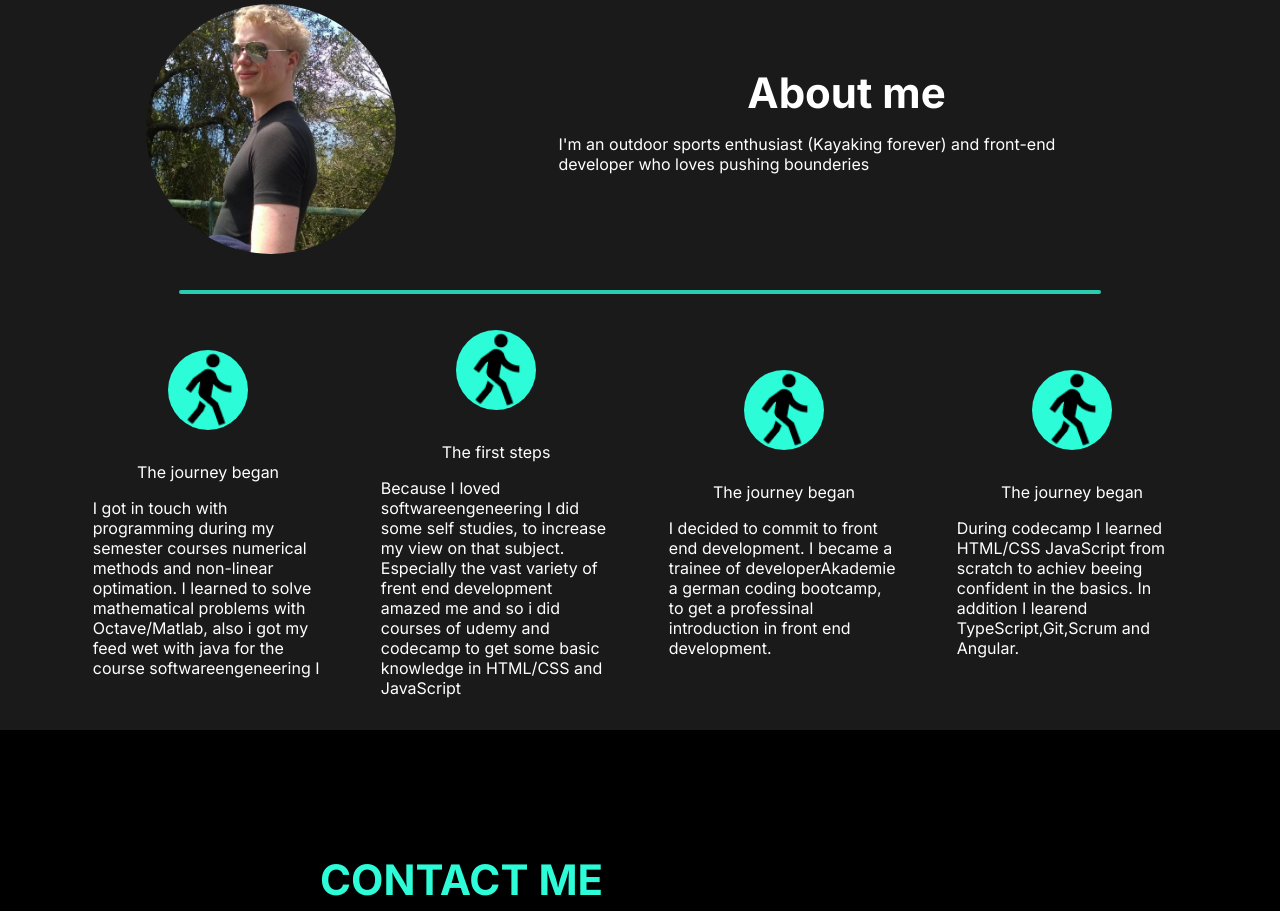
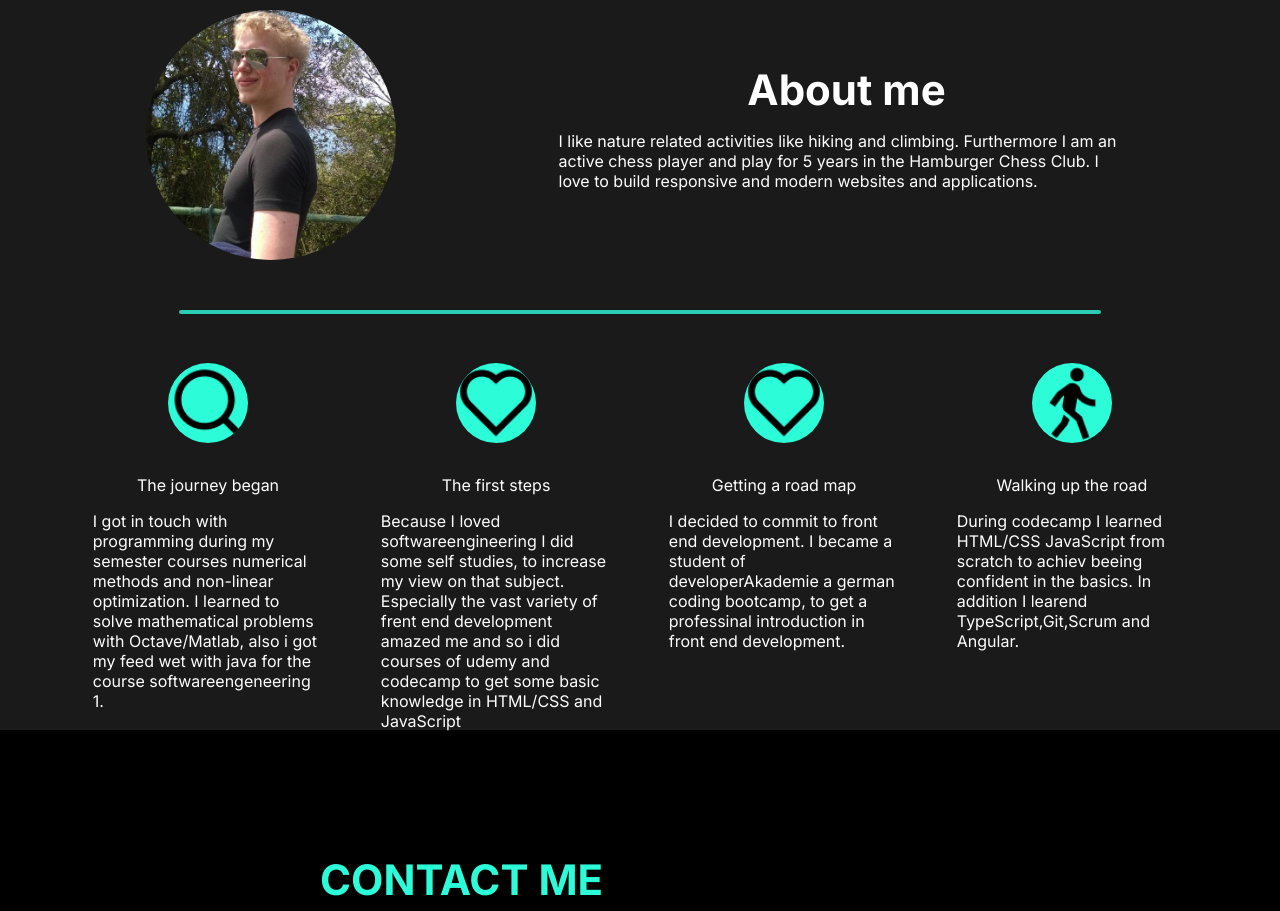
Before and after one commit to nilsSpi/myPage, an Angular app: page / in a window 1280 px wide. Shown: the part 2520-3431 px from the top of the page. Built offline with nearby package versions, Linux system fonts and the light colour scheme; a web font is replaced by a local one.

Commit message:
from here i do my first upload

```diff
--- a/src/app/about-me/about-me.component.scss
+++ b/src/app/about-me/about-me.component.scss
@@ -94,6 +94,7 @@ $color-black: #000000;
                 }
                 p{
                     color:white;
+                    height: 180px;
                 }
             }
         }
--- a/src/app/about-me/about-me.component.ts
+++ b/src/app/about-me/about-me.component.ts
@@ -19,7 +19,7 @@ class step {
 })
 export class AboutMeComponent implements OnInit {
 public imgSrc: string="assets/img/profilePic2.jpg";
-public aboutText: string="I'm an outdoor sports enthusiast (Kayaking forever) and front-end developer who loves pushing bounderies";
+public aboutText: string="I like nature related activities like hiking and climbing. Furthermore I am an active chess player and play for 5 years in the Hamburger Chess Club. I love to build responsive and modern websites and applications. ";
   aboutInfo={
     url : this.imgSrc,
     text : this.aboutText
@@ -27,26 +27,26 @@ public aboutText: string="I'm an outdoor sports enthusiast (Kayaking forever) an
 
   public steps : step[]= [
     {
-      url:"assets/img/walk-line.png",
+      url:"assets/img/search-line.png",
       headline:"The journey began",
-      text:"I got in touch with programming during my semester courses numerical methods and non-linear optimation. I learned to solve mathematical problems with Octave/Matlab, also i got my feed wet with java for the course softwareengeneering I"
+      text:"I got in touch with programming during my semester courses numerical methods and non-linear optimization. I learned to solve mathematical problems with Octave/Matlab, also i got my feed wet with java for the course softwareengeneering 1."
+
+    },
+    {
+      url:"assets/img/heart-line.png",
+      headline:"The first steps",
+      text:"Because I loved softwareengineering I did some self studies, to increase my view on that subject. Especially the vast variety of frent end development amazed me and so i did courses of udemy and codecamp to get some basic knowledge in HTML/CSS and JavaScript"
+
+    },
+    {
+      url:"assets/img/heart-line.png",
+      headline:"Getting a road map",
+      text:"I decided to commit to front end development. I became a student of developerAkademie a german coding bootcamp, to get a professinal introduction in front end development."
 
     },
     {
       url:"assets/img/walk-line.png",
-      headline:"The first steps",
-      text:"Because I loved softwareengeneering I did some self studies, to increase my view on that subject. Especially the vast variety of frent end development amazed me and so i did courses of udemy and codecamp to get some basic knowledge in HTML/CSS and JavaScript"
-
-    },
-    {
-      url:"assets/img/walk-line.png",
-      headline:"The journey began",
-      text:"I decided to commit to front end development. I became a trainee of developerAkademie a german coding bootcamp, to get a professinal introduction in front end development."
-
-    },
-    {
-      url:"assets/img/walk-line.png",
-      headline:"The journey began",
+      headline:"Walking up the road",
       text:"During codecamp  I learned HTML/CSS JavaScript from scratch to achiev beeing confident in the basics. In addition I learend TypeScript,Git,Scrum and Angular."
 
     },
--- a/src/app/contact/contact.component.html
+++ b/src/app/contact/contact.component.html
@@ -7,7 +7,7 @@
             </p>
         </div>
         <!--  comment  -->
-        <form id="contact-form" action="http://nils-spiller.developerakademie.net/send_mail.php" method="post">
+        <form id="contact-form" action="https://nils-spiller.de/send_mail.php" method="post">
             <label for="name">Name</label>
             <input name="name" id="name" type="text" placeholder="Enter your name">
             <label for="email">Email</label>
--- a/src/app/home/home.component.scss
+++ b/src/app/home/home.component.scss
@@ -47,3 +47,22 @@ $color-black: #000000;
     }
 
 }
+
+
+@media (max-width: 1000px) {
+    #home-content {
+        flex-direction: column;
+
+
+
+            img{
+                margin-top: unset !important;
+                align-self: end !important;
+                height: 350px !important;
+                width: 350px !important;
+            }
+
+
+
+    }
+}
--- a/src/app/skills/skills.component.scss
+++ b/src/app/skills/skills.component.scss
@@ -68,6 +68,7 @@ $color-black: #000000;
 
                 .skill-text{
                     color: $color-black;
+                    font-weight: bold;
                 }
                 .skill-image{
                     background-color: $color-secondary;
--- a/src/app/skills/skills.component.ts
+++ b/src/app/skills/skills.component.ts
@@ -30,19 +30,19 @@ export class SkillsComponent implements OnInit {
     this.skills=[
       new Skill("assets/img/Group 205.png","HTML/CSS",
 
-      "I learned Html/css"),
+      "I learned about Html/css as the backbone of websites, in addition i got to know SCSS and the CSS framework bootstrap"),
       new Skill("assets/img/java script.png","JavaScript",
-      "I learned JS"),
+      "I learned to use JavaScript to give a logical component to my projects"),
       new Skill("assets/img/angular.png","Angular",
-      "I learned Angular"),
+      "I learned to build projects with the framework Angular"),
       new Skill("assets/img/ts-logo-128.png","TypeScript",
-      "I learned Typescript"),
+      "After getting a good grab on JavaScript, I dived into the superset Typescript"),
       new Skill("assets/img/Git-Icon-1788C 2.png","Git",
-      "I learned Git"),
+      "In the programming academy we had group-projects where we experienced the pros of the git version control. Feel free to check my gitHub profil nilsSpi!"),
       new Skill("assets/img/icons8-rest-api-80 2.png",
       "Rest APIs","I learned API"),
       new Skill("assets/img/octave-logo.png","Octave",
-      "By studying mathematics i learned to work with octave and matlab. Especially numerical methods, optimaziation of non linear functions are beloved subjects of mine"),
+      "By studying mathematics i learned to work with octave and matlab. Especially numerical methods and optimization of non linear functions are beloved subjects of mine"),
     ];
     setTimeout(()=>{
     this.elements= this.defineElements();
--- a/src/app/work/work.component.scss
+++ b/src/app/work/work.component.scss
@@ -90,6 +90,10 @@ $color-black: #000000;
                             display: unset !important;
                             color: white;
                             background-color: $color-primary;
+
+                            a{
+                                color: white;
+                            }
                         }
                     }
 
```
